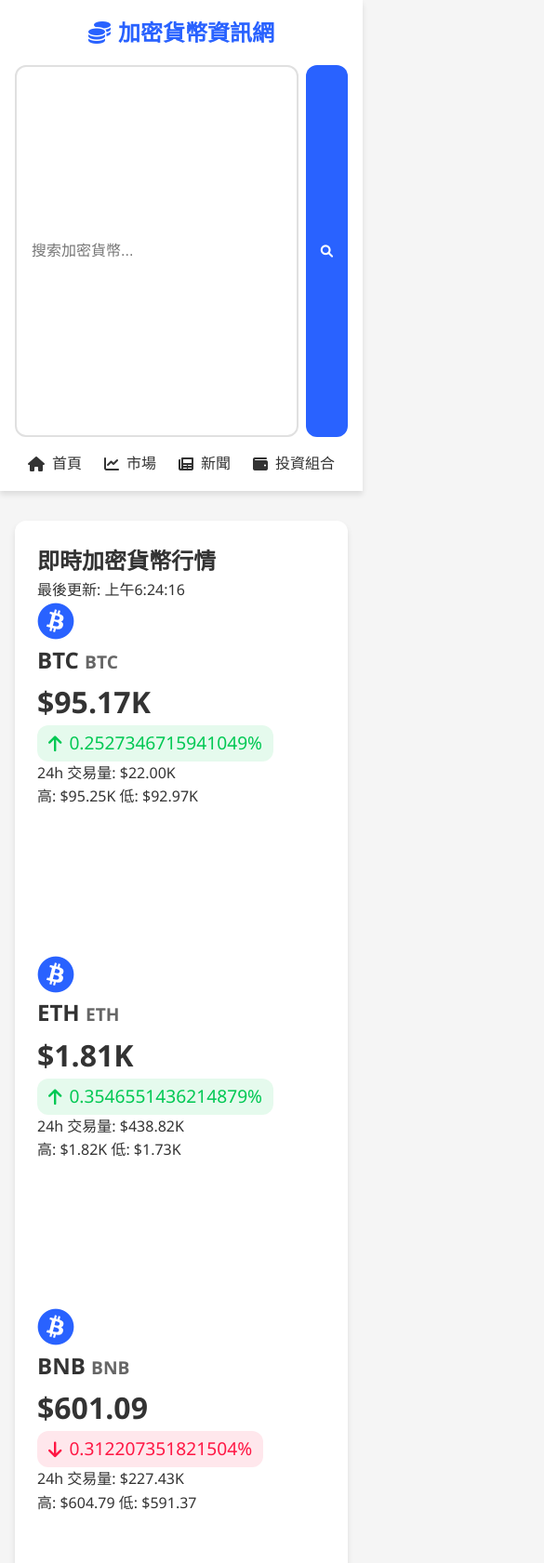
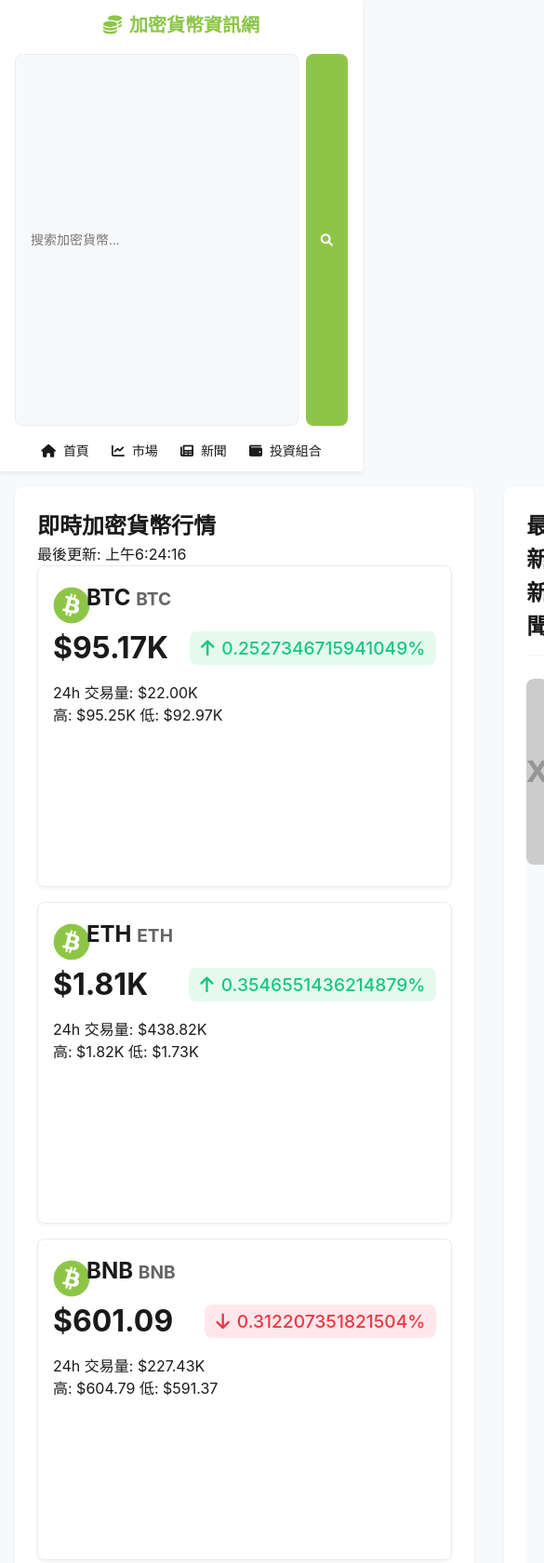
Before and after one commit to 222126/123456789987654321, a plain HTML site: page index.html in a window 390 px wide. Shown: the top 1681 px of the page at 93% size, 585 px wide, since content can reach past the window. Drawn offline with nearby package versions, Linux system fonts and the light colour scheme; placeholder pictures from the web are drawn by us.

Commit message:
Add files via upload

```diff
--- a/styles.css
+++ b/styles.css
@@ -5,23 +5,23 @@
 }
 
 :root {
-    --primary-color: #2962ff;
-    --secondary-color: #0039cb;
-    --background-color: #f5f5f5;
+    --primary-color: #8dc647;
+    --secondary-color: #6ba33f;
+    --background-color: #f8f9fa;
     --card-background: #ffffff;
-    --text-primary: #333333;
+    --text-primary: #1a1a1a;
     --text-secondary: #666666;
-    --success-color: #00c853;
-    --danger-color: #ff1744;
-    --border-radius: 12px;
-    --box-shadow: 0 4px 6px rgba(0, 0, 0, 0.1);
+    --success-color: #16c784;
+    --danger-color: #ea3943;
+    --border-radius: 8px;
+    --box-shadow: 0 2px 4px rgba(0, 0, 0, 0.05);
 }
 
 body {
-    font-family: 'Segoe UI', 'Microsoft JhengHei', sans-serif;
+    font-family: -apple-system, BlinkMacSystemFont, 'Segoe UI', 'Microsoft JhengHei', sans-serif;
     background-color: var(--background-color);
     color: var(--text-primary);
-    line-height: 1.6;
+    line-height: 1.5;
 }
 
 header {
@@ -30,20 +30,21 @@ header {
     position: sticky;
     top: 0;
     z-index: 1000;
+    border-bottom: 1px solid #e9ecef;
 }
 
 nav {
     max-width: 1200px;
     margin: 0 auto;
-    padding: 1rem;
+    padding: 0.75rem 1rem;
     display: flex;
     justify-content: space-between;
     align-items: center;
 }
 
 .logo {
-    font-size: 1.5rem;
-    font-weight: bold;
+    font-size: 1.25rem;
+    font-weight: 600;
     color: var(--primary-color);
     display: flex;
     align-items: center;
@@ -63,9 +64,15 @@ nav {
 .search-container input {
     flex: 1;
     padding: 0.5rem 1rem;
-    border: 2px solid #e0e0e0;
+    border: 1px solid #e9ecef;
     border-radius: var(--border-radius);
-    font-size: 1rem;
+    font-size: 0.875rem;
+    background-color: var(--background-color);
+}
+
+.search-container input:focus {
+    outline: none;
+    border-color: var(--primary-color);
 }
 
 .search-container button {
@@ -75,7 +82,7 @@ nav {
     border: none;
     border-radius: var(--border-radius);
     cursor: pointer;
-    transition: background-color 0.3s;
+    transition: background-color 0.2s;
 }
 
 .search-container button:hover {
@@ -92,10 +99,11 @@ nav ul li a {
     text-decoration: none;
     color: var(--text-primary);
     font-weight: 500;
+    font-size: 0.875rem;
     display: flex;
     align-items: center;
     gap: 0.5rem;
-    transition: color 0.3s;
+    transition: color 0.2s;
 }
 
 nav ul li a:hover {
@@ -104,7 +112,7 @@ nav ul li a:hover {
 
 main {
     max-width: 1200px;
-    margin: 2rem auto;
+    margin: 1rem auto;
     padding: 0 1rem;
 }
 
@@ -264,16 +272,108 @@ main {
     background-color: var(--background-color);
 }
 
+/* 加密貨幣卡片網格 */
+.crypto-grid {
+    display: grid;
+    grid-template-columns: repeat(auto-fill, minmax(280px, 1fr));
+    gap: 1rem;
+    margin-bottom: 1.5rem;
+}
+
+.crypto-card {
+    background-color: var(--card-background);
+    border-radius: var(--border-radius);
+    padding: 1rem;
+    box-shadow: var(--box-shadow);
+    transition: transform 0.2s ease;
+    border: 1px solid #e9ecef;
+}
+
+.crypto-card:hover {
+    transform: translateY(-2px);
+}
+
+.crypto-header {
+    display: flex;
+    align-items: center;
+    gap: 0.75rem;
+    margin-bottom: 0.75rem;
+}
+
+.crypto-icon {
+    width: 24px;
+    height: 24px;
+}
+
+.crypto-info {
+    flex: 1;
+}
+
+.crypto-name {
+    font-weight: 600;
+    font-size: 0.875rem;
+    color: var(--text-primary);
+}
+
+.crypto-symbol {
+    color: var(--text-secondary);
+    font-size: 0.75rem;
+}
+
+.crypto-price {
+    display: flex;
+    justify-content: space-between;
+    align-items: center;
+    margin-bottom: 0.75rem;
+}
+
+.price {
+    font-size: 1rem;
+    font-weight: 600;
+    color: var(--text-primary);
+}
+
+.change {
+    font-size: 0.875rem;
+    font-weight: 500;
+    padding: 0.25rem 0.5rem;
+    border-radius: 4px;
+}
+
+.change.positive {
+    background-color: rgba(22, 199, 132, 0.1);
+    color: var(--success-color);
+}
+
+.change.negative {
+    background-color: rgba(234, 57, 67, 0.1);
+    color: var(--danger-color);
+}
+
+.crypto-stats {
+    display: grid;
+    grid-template-columns: repeat(2, 1fr);
+    gap: 0.75rem;
+    font-size: 0.75rem;
+}
+
+.stat-item {
+    display: flex;
+    flex-direction: column;
+    gap: 0.25rem;
+}
+
+.stat-label {
+    color: var(--text-secondary);
+}
+
+.stat-value {
+    font-weight: 500;
+    color: var(--text-primary);
+}
+
 /* 響應式設計 */
 @media (max-width: 1200px) {
-    .content-wrapper {
-        grid-template-columns: 1fr;
-    }
-
-    .portfolio-summary {
-        grid-template-columns: 1fr;
-    }
-
     .crypto-grid {
         grid-template-columns: repeat(3, 1fr);
     }
@@ -283,20 +383,12 @@ main {
     .crypto-grid {
         grid-template-columns: repeat(2, 1fr);
     }
-
-    .crypto-charts {
-        grid-template-columns: 1fr;
-    }
-
-    .news-grid {
-        grid-template-columns: 1fr;
-    }
 }
 
 @media (max-width: 768px) {
     nav {
         flex-direction: column;
-        gap: 1rem;
+        gap: 0.75rem;
     }
 
     .search-container {
@@ -306,84 +398,17 @@ main {
     nav ul {
         width: 100%;
         justify-content: center;
-    }
-
-    .crypto-detail-header {
-        flex-direction: column;
-        text-align: center;
-        padding: 1.5rem;
-    }
-
-    .crypto-price-info {
-        text-align: center;
-        width: 100%;
-    }
-
-    .price-stats {
-        justify-content: center;
         flex-wrap: wrap;
     }
 
-    .news-item {
+    .crypto-grid {
         grid-template-columns: 1fr;
-    }
-
-    .news-image {
-        width: 100%;
-        height: 200px;
-    }
-
-    .assets-table {
-        display: block;
-        overflow-x: auto;
     }
 }
 
-@media (max-width: 600px) {
-    .crypto-grid {
-        grid-template-columns: 1fr;
-    }
-
+@media (max-width: 480px) {
     .crypto-stats {
         grid-template-columns: 1fr;
-    }
-
-    .price-stats {
-        flex-direction: column;
-        gap: 1rem;
-    }
-
-    .stat-card {
-        padding: 1.25rem;
-    }
-
-    .stat-card h3 {
-        font-size: 0.95rem;
-    }
-
-    .stat-card p {
-        font-size: 1.25rem;
-    }
-
-    .crypto-news {
-        padding: 1.5rem;
-    }
-
-    .news-content h4 {
-        font-size: 1rem;
-    }
-
-    .news-content p {
-        font-size: 0.9rem;
-    }
-
-    .portfolio-value,
-    .portfolio-chart {
-        padding: 1.25rem;
-    }
-
-    .total-value {
-        font-size: 1.75rem;
     }
 }
 
```
